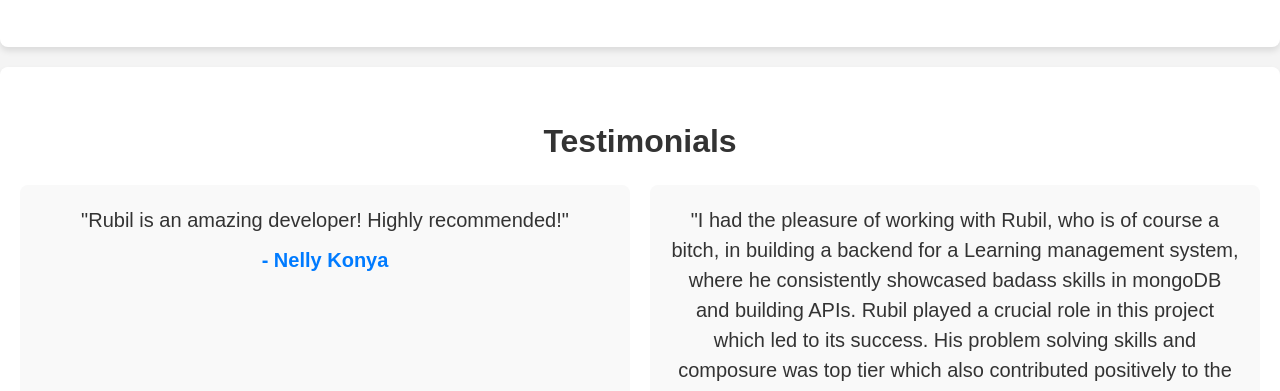
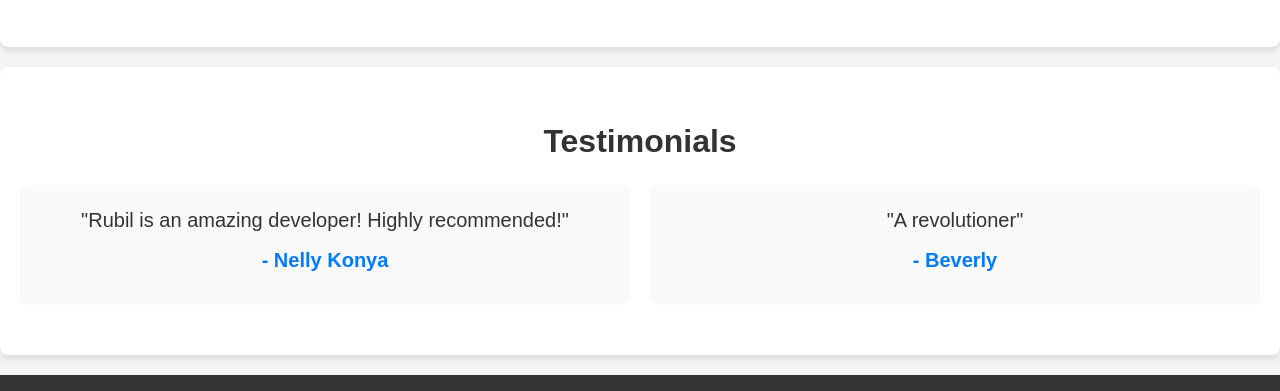
Before and after one commit to Rubil-Mogere-94/personal_website, a plain HTML site: page index.html in a window 1280 px wide. Shown: the part 1299-1690 px from the top of the page. Drawn offline with nearby package versions, Linux system fonts and the light colour scheme.

Commit message:
new commit

```diff
--- a/index.html
+++ b/index.html
@@ -123,7 +123,7 @@
                 <p class="author">- Nelly Konya</p>
             </div>
             <div class="testimonial">
-                <p>"I had the pleasure of working with Rubil, who is of course a bitch, in building a backend for a Learning management system, where he consistently showcased badass skills in mongoDB and building APIs. Rubil played a crucial role in this project which led to its success. His problem solving skills and composure was top tier which also contributed positively to the successful deployment of this project. I'd highly recommend him to anyone looking for a developer with a knack for developing effective solutions"</p>
+                <p>"A revolutioner"</p>
                 <p class="author">- Beverly</p>
             </div>
         </div>
```
